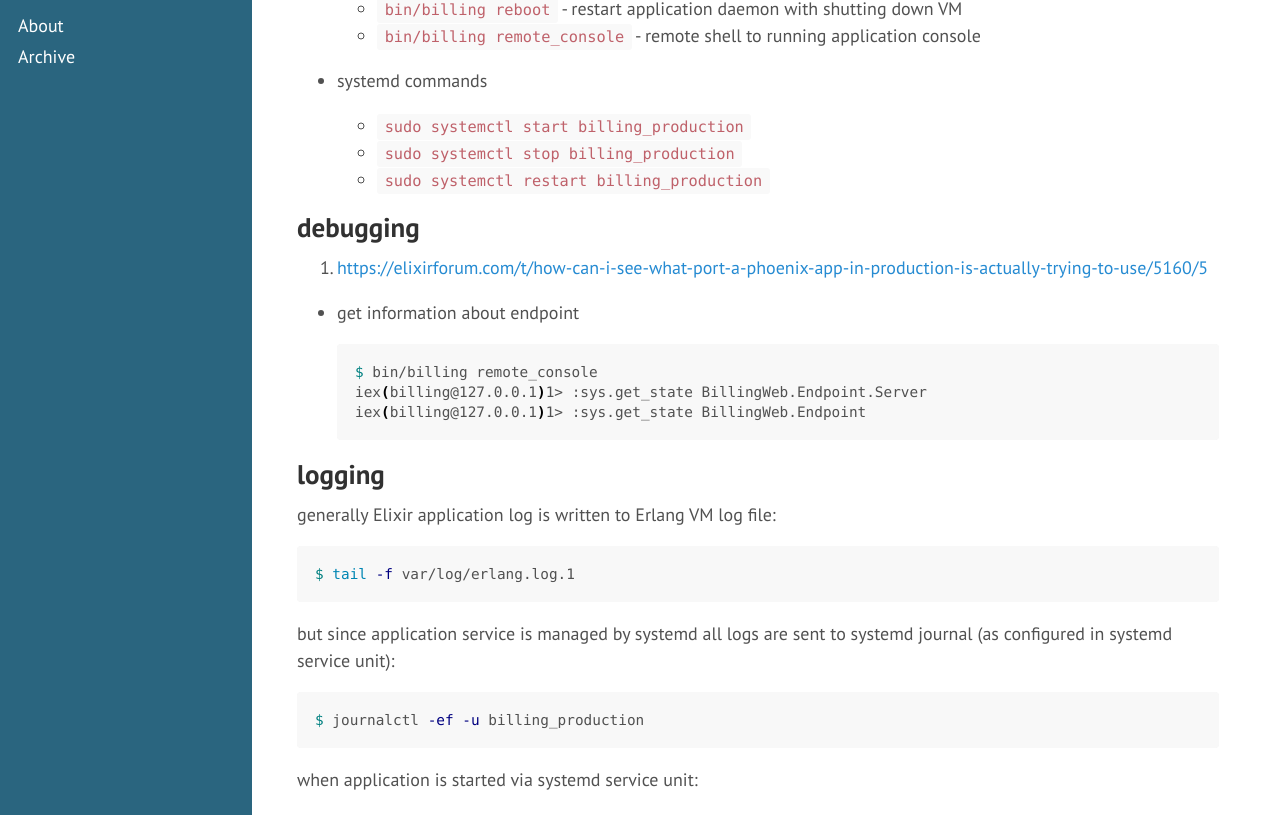
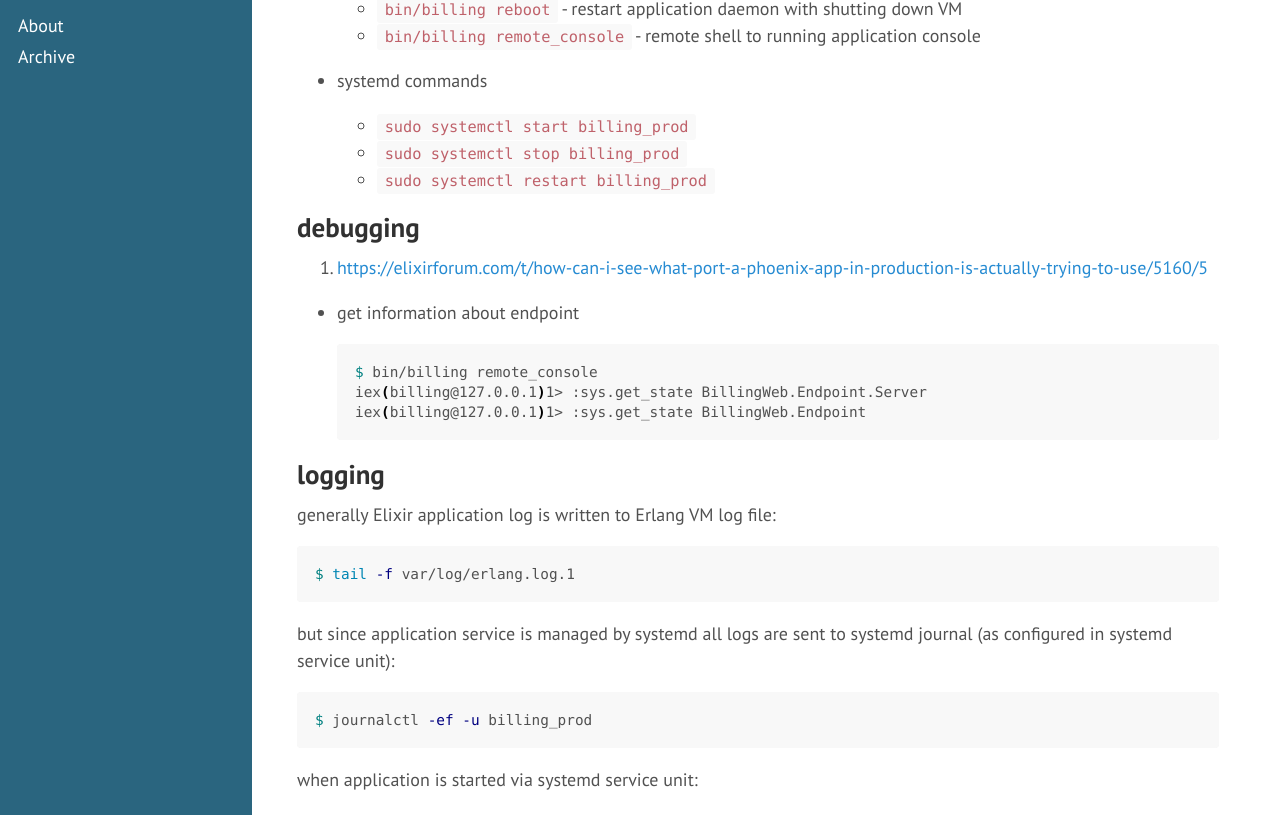
Before and after one commit to tap349/tap349.github.io, a Jekyll site: the page built from _posts/2017-08-02-elixir-deployment.md, in a window 1280 px wide and 1400 px high, scrolled down 8521 px. Shown: the part 142-957 px from the top of the window. Built offline with Jekyll 4.4.1, drawn with Linux system fonts in a browser that asks for light colours; some of the changed text lies outside the part shown.

Commit message:
update 2017-08-10_02:46:47

````diff
--- a/_posts/2017-08-02-elixir-deployment.md
+++ b/_posts/2017-08-02-elixir-deployment.md
@@ -306,7 +306,7 @@ NOTE: this step has been automated with Chef.
 deployed and started application must be listening on specified port:
 
 ```sh
-$ sudo journalctl -ef -u billing_production
+$ sudo journalctl -ef -u billing_prod
 localhost systemd[1]: Started Phoenix server for billing app.
 localhost billing[3448]: 08:52:35.970 [info] Running BillingWeb.Endpoint with Cowboy using http://:::4000
 ```
@@ -379,9 +379,9 @@ locations on production host:
 
 - systemd commands
 
-  - `sudo systemctl start billing_production`
-  - `sudo systemctl stop billing_production`
-  - `sudo systemctl restart billing_production`
+  - `sudo systemctl start billing_prod`
+  - `sudo systemctl stop billing_prod`
+  - `sudo systemctl restart billing_prod`
 
 ## debugging
 
@@ -407,7 +407,7 @@ but since application service is managed by systemd all logs are
 sent to systemd journal (as configured in systemd service unit):
 
 ```sh
-$ journalctl -ef -u billing_production
+$ journalctl -ef -u billing_prod
 ```
 
 when application is started via systemd service unit:
````
Also changed, not shown: _posts/2016-08-31-chef-quickref.md (+1 -1 lines), _posts/2017-08-01-phoenix-troubleshooting.md (+1 -1 lines).
